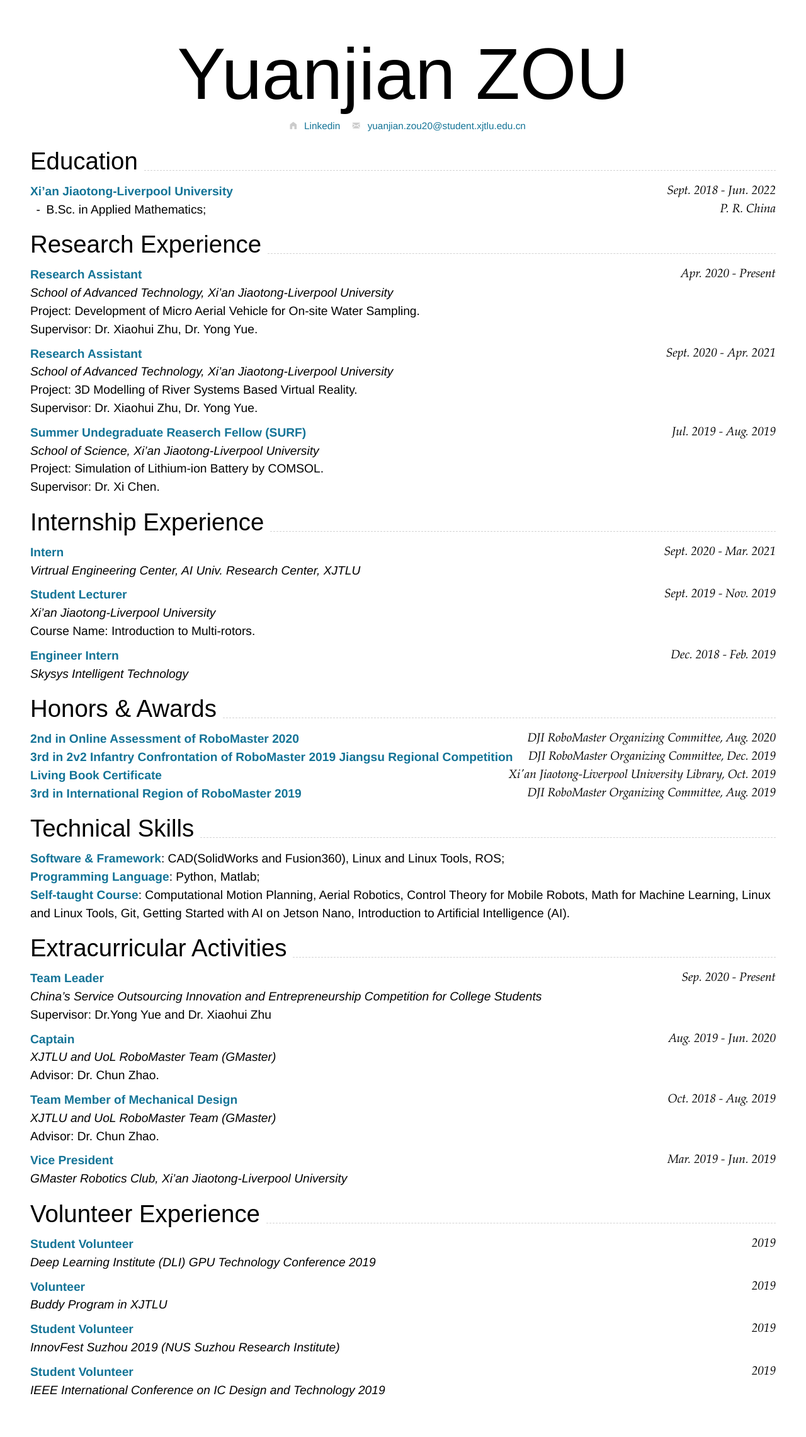
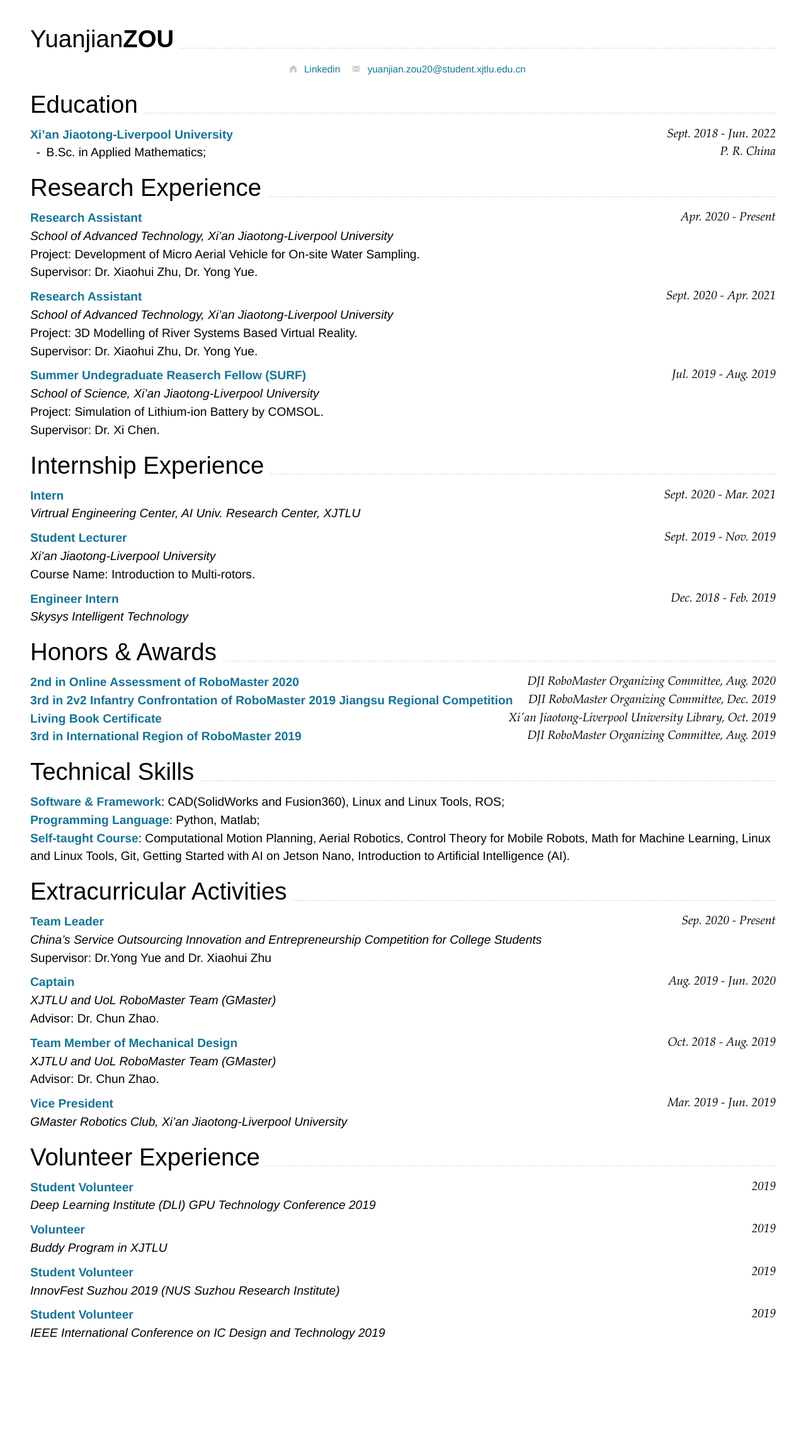
Before and after one commit to yuanjianzou/cv, a Jekyll site: the page built from index.md, in a window 1280 px wide. Shown: the whole page at 63% size. Built offline with Jekyll 4.4.1, drawn with Linux system fonts in a browser that asks for light colours; nearby versions of some CDN libraries; after the commit the page ends 2191 px from its top, so only the background shows below that.

```diff
--- a/index.md
+++ b/index.md
@@ -9,7 +9,7 @@ homepage:
   text: Linkedin
 ---
 
-# Yuanjian **ZOU**
+## Yuanjian **ZOU**
 
 <!--
 include contact information from the front matter
```
